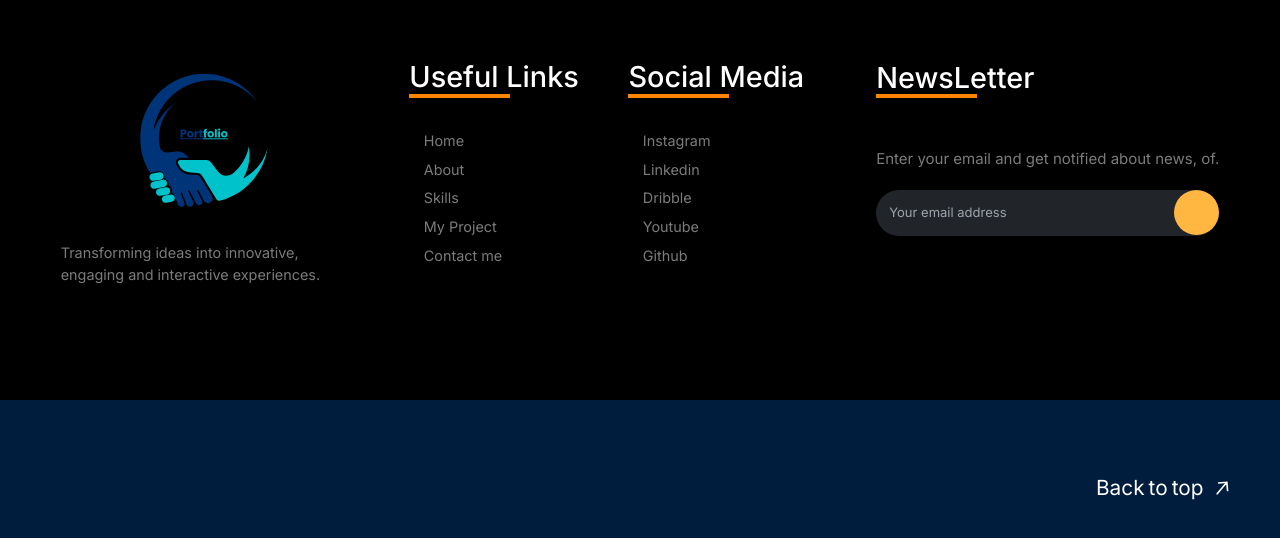
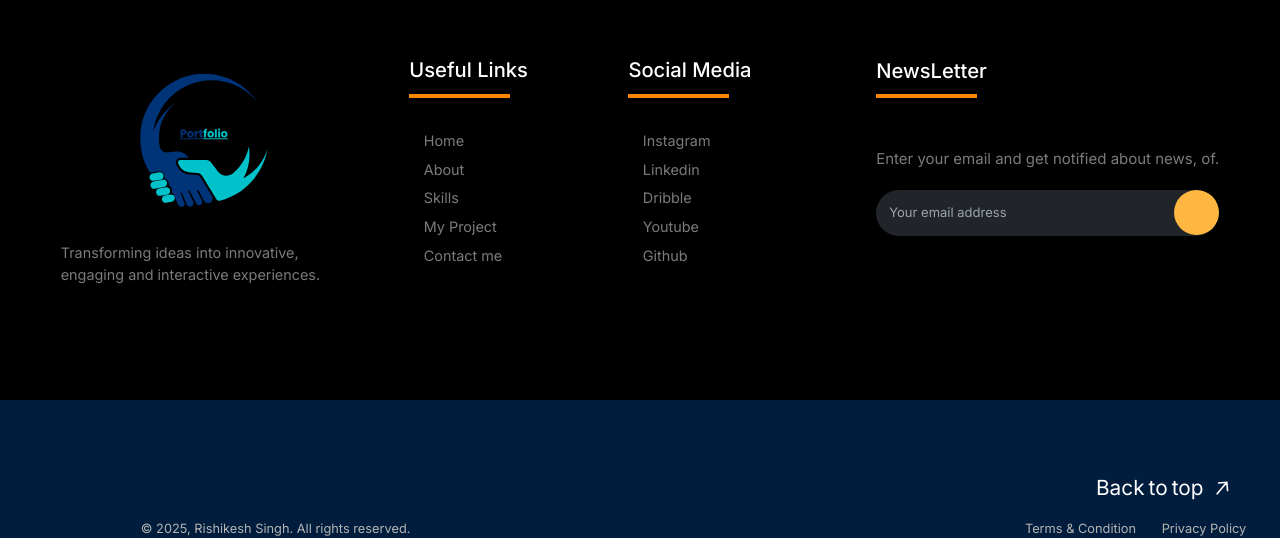
Before and after one commit to errishi/portfolio-profile, a website: page Home/index.html in a window 1280 px wide. Shown: the part 2412-2950 px from the top of the page. Before the commit the page ends 2928 px from the top, so only its background shows below. Drawn offline with Linux system fonts and the light colour scheme; some icons are missing; a web font is replaced by a local one.

Commit message:
sub-footer section completed

```diff
--- a/Home/custCSS.css
+++ b/Home/custCSS.css
@@ -20,9 +20,14 @@ html {
     --size: 3rem;
 }
 
+li{
+    list-style: none;
+}
+
 body {
     background-color: #001d3d;
     overflow-x: hidden;
+    overflow: hidden;
 }
 
 /* ------------------Nav section-------------- */
@@ -1090,6 +1095,10 @@ ul {
     padding: 4em 0;
 }
 
+.foot-Heading{
+    font-size: 1.4em;
+}
+
 .footer-box {
     width: auto;
     height: auto;
@@ -1183,6 +1192,32 @@ ul {
 
 .news-letter {
     margin-top: -1em;
+}
+
+.sub_footer{
+    display: flex;
+    justify-content: space-between;
+    position: absolute;
+    bottom: -168em;
+    left: 5em;
+    font-size: 0.8em;
+    color: #b4b4b4;
+}
+
+.copyright{
+    margin-left: 6em;
+}
+
+.condition{
+    display: flex;
+    gap: 2em;
+    margin-left: 48em;
+}
+
+.condition a:hover{
+    color: #f39f5f;
+    border-bottom: 1px solid #f39f5f;
+    transition: all 0.3s ease-in-out;
 }
 
 /* -------------------------------back to top button------------ */
--- a/Home/index.html
+++ b/Home/index.html
@@ -253,7 +253,7 @@
                     </div>
                 </div>
                 <div class="footer-box">
-                    <h1 class="heading projectHeading">Useful Links</h1>
+                    <h3 class="heading projectHeading foot-Heading">Useful Links</h3>
                     <span class="heading-arrow project-arrow"></span>
                     <ul>
                         <li><a href="#home">Home</a></li>
@@ -264,7 +264,7 @@
                     </ul>
                 </div>
                 <div class="footer-box">
-                    <h1 class="heading projectHeading">Social Media</h1>
+                    <h3 class="heading projectHeading foot-Heading">Social Media</h3>
                     <span class="heading-arrow project-arrow"></span>
                     <ul>
                         <li><a href="#">Instagram</a></li>
@@ -277,7 +277,7 @@
                 <div class="footer-box news-col">
                     <div class="news-section">
                         <div class="news-header">
-                            <h1 class="heading projectHeading">NewsLetter</h1>
+                            <h3 class="heading projectHeading foot-Heading">NewsLetter</h3>
                             <span class="heading-arrow project-arrow"></span>
                         </div>
                         <span class="news-letter">
@@ -289,6 +289,20 @@
                             </form>
                         </span>
                     </div>
+                </div>
+            </div>
+
+            <div class="sub_footer">
+                <div class="copyright">
+                    &copy; 2025, Rishikesh Singh. All rights reserved.
+                </div>
+                <div class="condition">
+                    <li>
+                        <a href="#">Terms & Condition</a>
+                    </li>
+                    <li>
+                        <a href="#">Privacy Policy</a>
+                    </li>
                 </div>
             </div>
         </footer>
```
